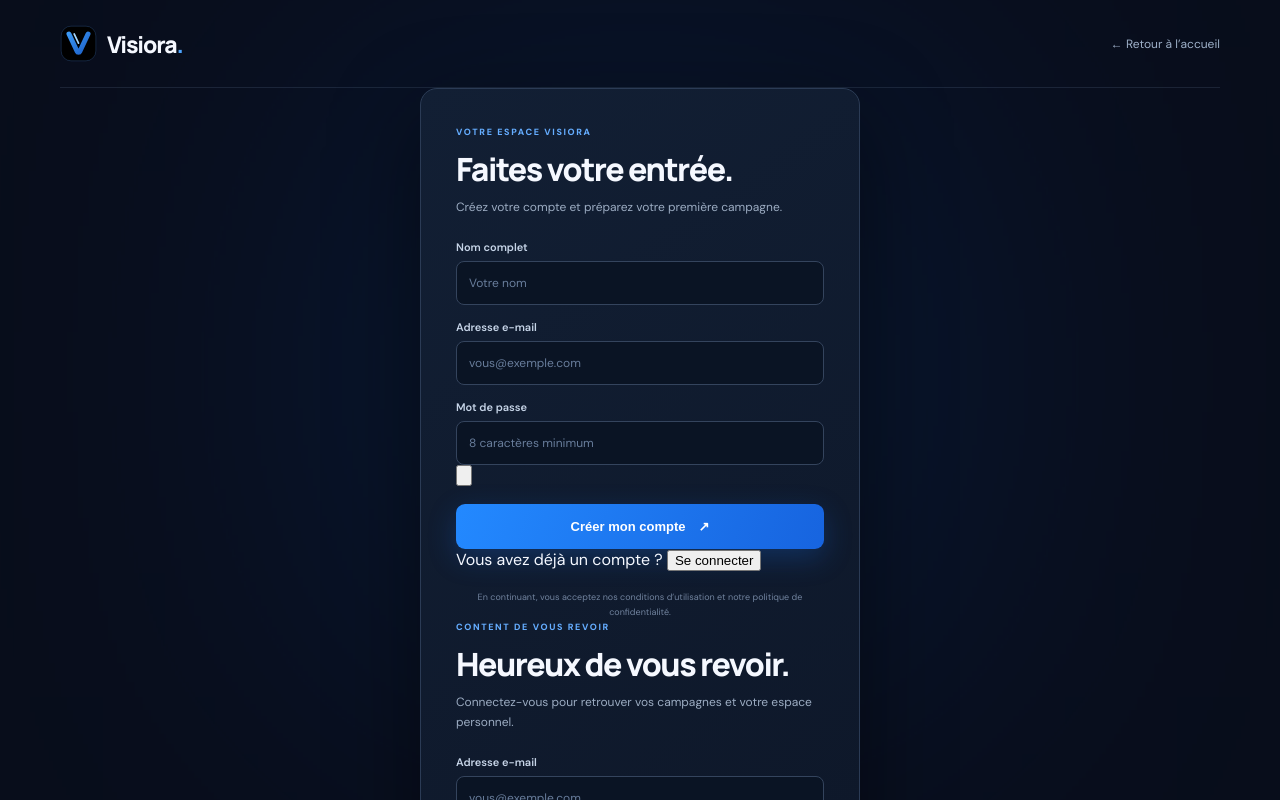
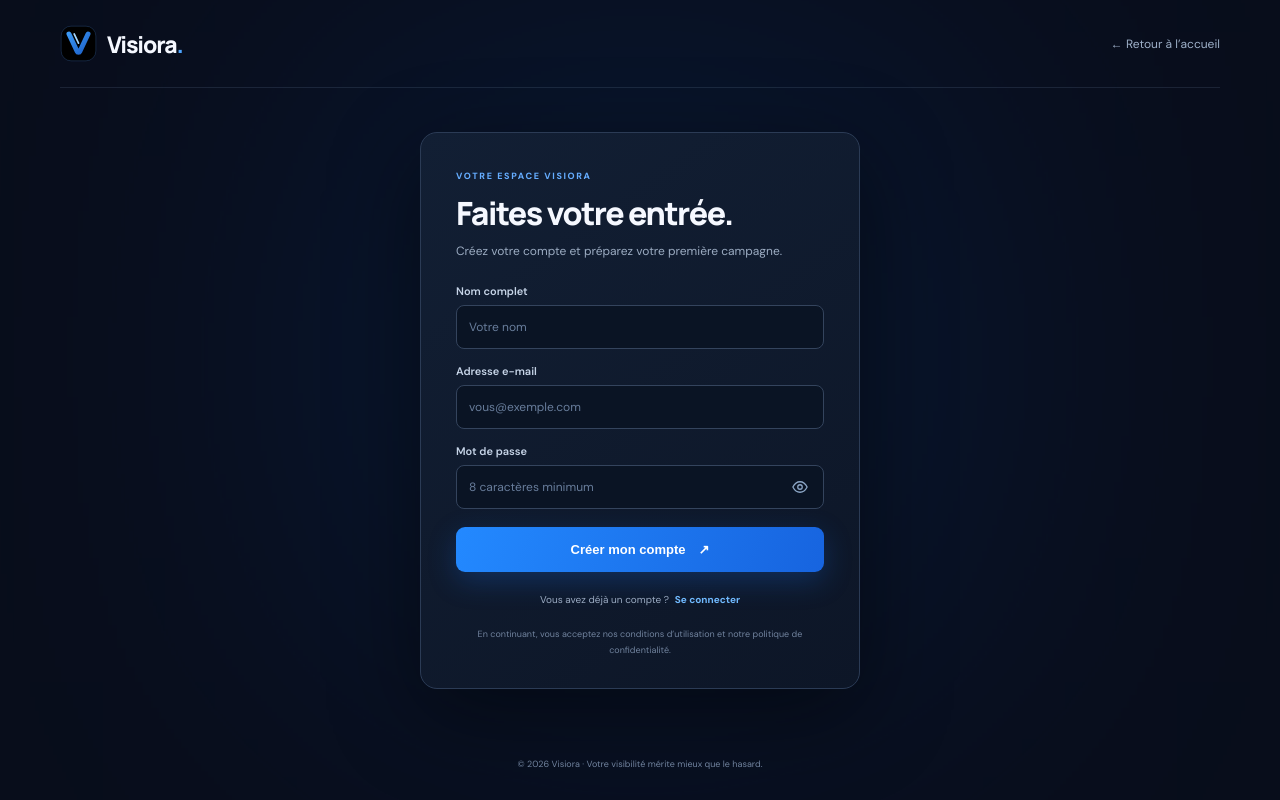
Before and after one commit to jemoresjemor9-collab/visiora, a Next.js app: page /connexion in a window 1280 px wide. Shown: the top 800 px of the page. Built offline with nearby package versions, Linux system fonts and the light colour scheme; no server answers.

Commit message:
Style sliding auth panels and password visibility controls

```diff
--- a/app/globals.css
+++ b/app/globals.css
@@ -244,3 +244,22 @@ h1 span,.platform-heading h2 span,.how-intro h2 span,.closing-content h2 span{co
 .admin-thread{color:inherit;text-decoration:none}
 .admin-thread-arrow{font-size:10px;color:#75b9ff;white-space:nowrap}
 @media(max-width:760px){.admin-dashboard .admin-stats{grid-template-columns:repeat(2,minmax(0,1fr))}.admin-filters{grid-template-columns:1fr}.admin-record{align-items:flex-start;flex-direction:column}.admin-actions{justify-content:flex-start}.admin-heading{align-items:flex-start}}
+
+
+/* Animated sign-up / sign-in experience */
+.auth-card.auth-card-slider{padding:0;overflow:hidden;isolation:isolate}
+.auth-slider-track{display:flex;align-items:stretch;width:200%;transform:translateX(0);transition:transform .68s cubic-bezier(.22,.8,.22,1);will-change:transform}
+.auth-slider-track.is-login{transform:translateX(-50%)}
+.auth-pane{flex:0 0 50%;width:50%;min-width:0;padding:37px 35px 30px}
+.auth-pane h1{min-height:37px}
+.auth-switch{margin:20px 0 0;text-align:center;color:#9aabc2;font-size:10px;line-height:1.6}
+.auth-switch button{border:0;background:none;padding:0 0 0 3px;color:#70baff;font:700 10px var(--font);cursor:pointer}
+.auth-switch button:hover{color:#b7dcff;text-decoration:underline}
+.password-field{position:relative;display:block}
+.password-field input{padding-right:48px!important}
+.password-visibility{position:absolute;top:50%;right:8px;transform:translateY(-50%);width:32px;height:32px;display:grid;place-items:center;border:0;border-radius:7px;background:transparent;color:#8da7c7;cursor:pointer;transition:background .2s,color .2s}
+.password-visibility:hover{background:#1a2d48;color:#c6e4ff}
+.password-visibility:focus-visible,.auth-switch button:focus-visible{outline:2px solid #65adff;outline-offset:3px}
+.password-visibility svg{width:18px;height:18px;fill:none;stroke:currentColor;stroke-width:1.7;stroke-linecap:round;stroke-linejoin:round}
+@media(max-width:600px){.auth-pane{padding:28px 21px 25px}.auth-pane h1{font-size:29px}.auth-switch{font-size:9px}}
+@media(prefers-reduced-motion:reduce){.auth-slider-track{transition:none}}
```
